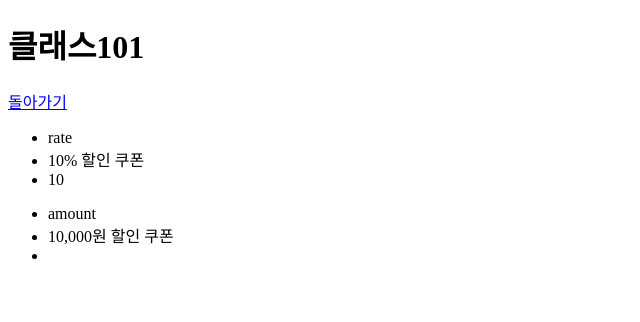
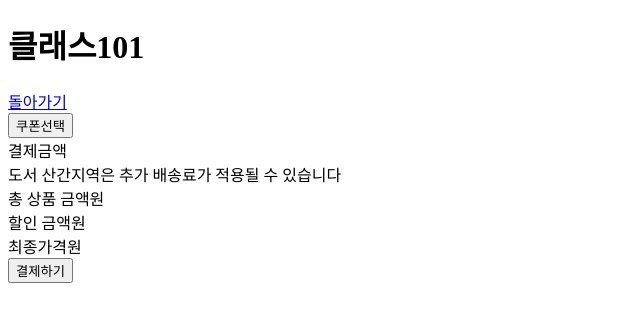
Before and after one commit to yusunghyun/React-Basket, a React (Create React App) app in the folder front/: page /cart in a window 1280 px wide. Shown: the top 322 px of the page, without its empty margins (0-640 px from the left). Built offline with nearby package versions, Linux system fonts and the light colour scheme.

Commit message:
쿠폰컴포넌트 분리, 약간의 틀 구현 장바구니상품들 버튼, 결제금액text

```diff
--- a/front/src/components/Cart.js
+++ b/front/src/components/Cart.js
@@ -3,8 +3,9 @@
 const Cart = ({baskets,pushBasketAction,popBasketAction,ele}) => {
   return (
     <div>
-      <div>{ele.title}</div>
+      <button type='button'>선택</button>
       <img src={ele.coverImage} height='100px' width='100px' ></img>
+      <span>{ele.title}</span>
       <span>{ele.price}원</span>
     </div>
   );
--- a/front/src/components/CartList.js
+++ b/front/src/components/CartList.js
@@ -1,9 +1,19 @@
 import React from 'react';
 import Cart from './Cart.js';
+import Coupons from './Coupons.js'
 import { NavLink } from 'react-router-dom';
 
 const CartList = ({baskets,pushBasketAction,popBasketAction,coupons}) => {
-  console.log(coupons)
+  const [couponList,setCouponList] = React.useState([])
+  const couponClick = React.useCallback(()=>{
+    if(!couponList.length){
+      {
+        setCouponList(coupons.map((ele,idx)=>(
+          <Coupons key={idx} type={ele.type} title={ele.title} discount={ele.discountRate || ele.discountAmount}/>)))
+      }
+    }
+    else setCouponList([])
+  })
   return (
     <div>
       <div>
@@ -17,14 +27,18 @@
         }
       </div>
       <div>
-        {coupons.map((ele,idx)=>(
-        <ul key={idx}>
-          <li>{ele.type}</li>
-          <li>{ele.title}</li>
-          <li>{ele.discountRate}</li>
-        </ul>
-        ))}
-
+        <button onClick={()=>couponClick()}>쿠폰선택</button>
+        <div>
+          {couponList}
+        </div>
+      </div>
+      <div>
+        <div>결제금액</div>
+        <div>도서 산간지역은 추가 배송료가 적용될 수 있습니다</div>
+        <div>총 상품 금액<span>{}원</span></div>
+        <div>할인 금액<span>{}원</span></div>
+        <div>최종가격<span>{}원</span></div>
+        <button>결제하기</button>
       </div>
     </div>
   );
--- /dev/null
+++ b/front/src/components/Coupons.js
@@ -0,0 +1,17 @@
+import React from 'react';
+
+const Coupons = ({type,title,discount}) => {
+  const asd = 123;
+  return (
+    <div>
+      <button>o</button>
+      <ul>
+        <li>{type}</li>
+        <li>{title}</li>
+        <li>{discount}</li>
+      </ul>
+    </div>
+  );
+};
+
+export default Coupons;
```
